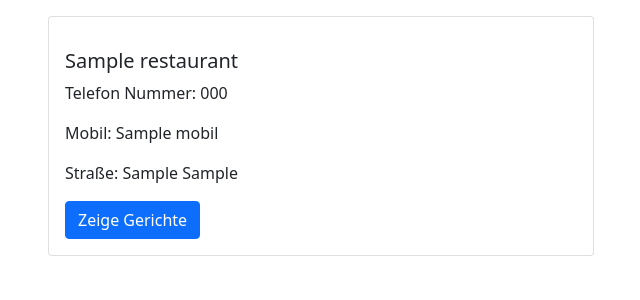
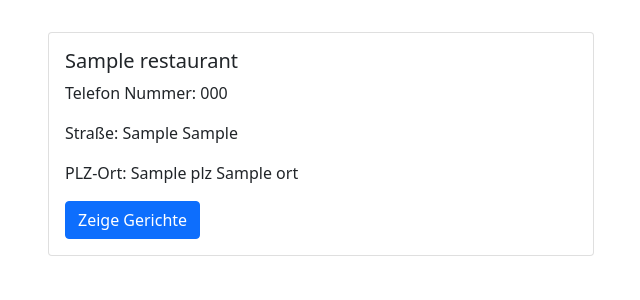
Before and after one commit to Faedrak/Essens-bersichtswebseite, a Symfony app: template templates/home/index.html.twig in a window 1280 px wide. Shown: the part 56-356 px from the top of the page, without its empty margins (34-674 px from the left). Run offline with Twig, Linux system fonts and the light colour scheme; the template is opened without the code that fills it: most values are stand-ins (such as "Sample title", 1, 10 or a date in 2020); some libraries are stand-ins or nearby versions.

Commit message:
Fix spacing for the Restaurants Card Fix "gerichte" ausgabe üfr

```diff
--- a/templates/home/index.html.twig
+++ b/templates/home/index.html.twig
@@ -8,12 +8,15 @@
     <div class="row">
     {% for restaurant in restaurants %}
         <div class="col-sm-6">
-            <div class="card">
-                <div class="card-body" style="margin-top: 1em;">
+            <div class="card mt-3">
+                <div class="card-body">
                     <h5 class="card-title">{{ restaurant.name }}</h5>
                     <p class="card-text">Telefon Nummer: {{ restaurant.TelefonNr }}</p>
-                    <p class="card-text">Mobil: {{ restaurant.Mobil }}</p>
+                    {% if restaurant.Mobil is null %}
+                        <p class="card-text">Mobil: {{ restaurant.Mobil }}</p>
+                    {% endif %}
                     <p class="card-text">Straße: {{ restaurant.Straße }} {{ restaurant.HausNr }}</p>
+                    <p class="card-text">PLZ-Ort: {{ restaurant.ort.plz }} {{ restaurant.ort.ort }}</p>
                     <a href="{{ path('gerichte', {id: restaurant.id})}}" class="btn btn-primary">Zeige Gerichte</a>
                 </div>
             </div>
```
Also changed, not shown: src/Controller/HomeController.php (+4 -11 lines), templates/home/gerichte.html.twig (+8 -0 lines).
